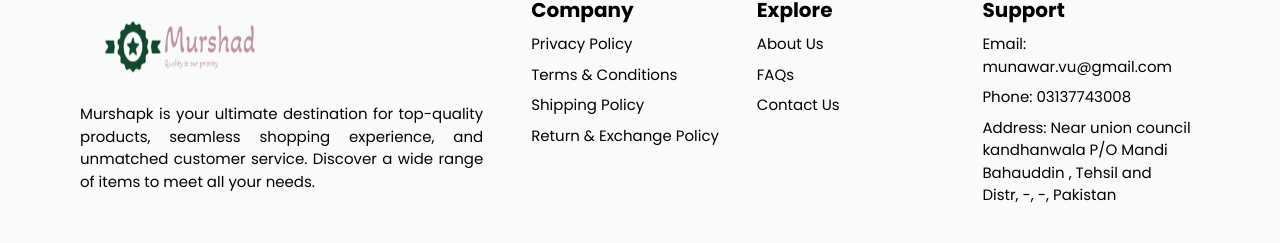
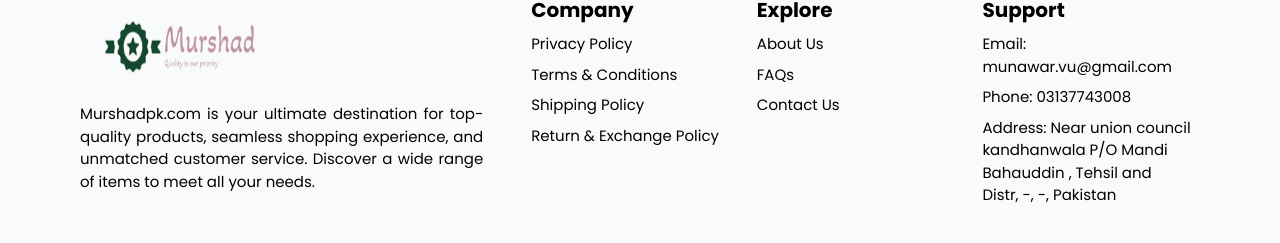
Before and after one commit to abdulrafy707/murshadpk, a Next.js app: page / in a window 1280 px wide. Shown: the part 1861-2104 px from the top of the page. Built offline with nearby package versions, Linux system fonts and the light colour scheme; no server answers; the database is empty.

Commit message:
first commit

```diff
--- a/src/app/customer/components/Footer.js
+++ b/src/app/customer/components/Footer.js
@@ -43,7 +43,7 @@ const Footer = () => {
             </a>
           </Link>
           <p className="text-[15px] font-[400] md:mr-10 sm:mr-10 lg:mr-10 xl:mr-10 text-justify">
-            Murshapk is your ultimate destination for top-quality products, seamless shopping experience, and unmatched customer service. Discover a wide range of items to meet all your needs.
+            Murshadpk.com is your ultimate destination for top-quality products, seamless shopping experience, and unmatched customer service. Discover a wide range of items to meet all your needs.
           </p>
         </div>
         <div className="flex flex-col gap-2 col-span-2">
```
